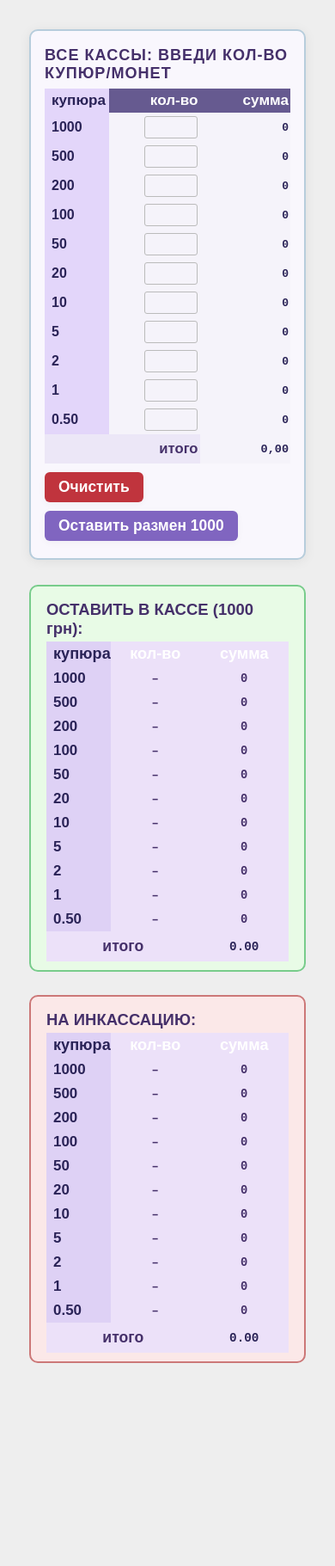
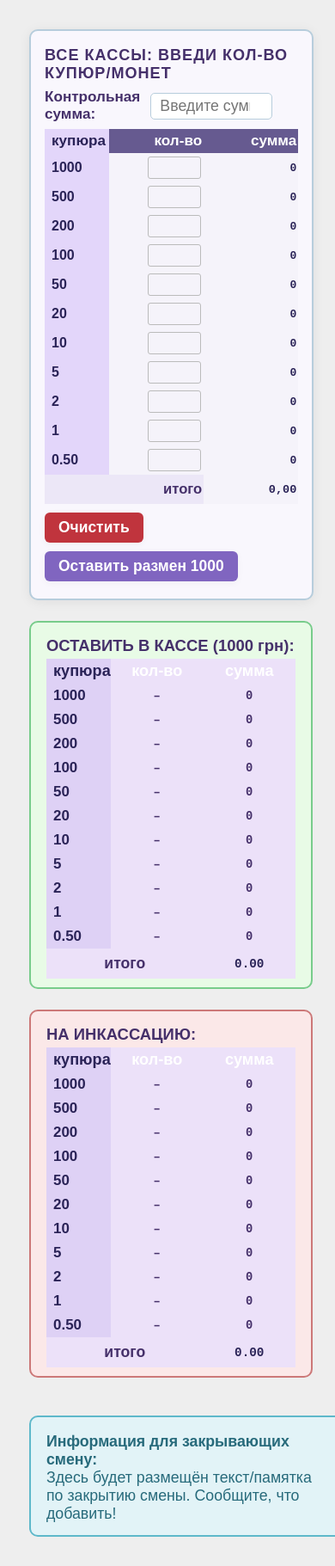
Before and after one commit to 057zanyato/kupur_calc_v2, a plain HTML site: page index.html in a window 390 px wide. Shown: the whole page at 86% size. Before the commit the page ends 1641 px from the top, so only its background shows below. Drawn offline with Linux system fonts and the light colour scheme.

Commit message:
Update index.html

```diff
--- a/index.html
+++ b/index.html
@@ -2,10 +2,10 @@
 <html lang="ru">
 <head>
   <meta charset="UTF-8">
-  <title>Размен 1000 — стрелки как надо!</title>
+  <title>Размен 1000 — итоговые таблицы справа</title>
   <style>
     body { background: #eeeeee; font-family: Arial, sans-serif; padding: 26px;}
-    .flex-row { display: flex; flex-wrap: wrap; gap: 44px; margin-bottom: 22px;}
+    .main-row { display: flex; flex-direction: row; gap: 38px; align-items: flex-start; margin-bottom: 0;}
     .block { background: #f9f7fd; border: 2px solid #b7cddc; border-radius: 10px; box-shadow: 0 2px 14px #0001; padding: 18px 16px 14px 16px; min-width: 330px; max-width: 420px; margin-bottom: 14px;}
     .block-title { font-size: 1.13em; font-weight: bold; color: #45306a; margin-bottom: 7px; letter-spacing: 1px;}
     table { width: 100%; border-collapse: collapse; font-size: 1em; table-layout: fixed;}
@@ -23,9 +23,8 @@
     .btn:hover { background: #4e3578;}
     .btn-clear { background: #c0343d;}
     .btn-clear:hover { background: #7f191e;}
-    .table-block { margin: 15px 0 0 0; padding: 16px 18px 10px 18px; border-radius: 10px; background: #ede6fa; border: 2px solid #a592c8; font-size: 1.06em; color: #45306a; min-width: 330px; max-width: 430px;}
+    .table-block { margin: 0 0 14px 0; padding: 16px 18px 10px 18px; border-radius: 10px; background: #ede6fa; border: 2px solid #a592c8; font-size: 1.06em; color: #45306a; min-width: 330px; max-width: 430px;}
     .table-title { font-size: 1.09em; font-weight: bold; margin-bottom: 4px; color: #45306a;}
-    @media (max-width: 900px) { .flex-row { flex-direction: column; gap: 12px;} .block { min-width: 220px; max-width: 99vw;} .table-block { min-width: 200px; max-width: 99vw;} }
     .table-block table td, .table-block table th { background: #ece1f9; text-align: center;}
     .table-block .nom { text-align: left; background: #ded1f5;}
     .table-block .sumcell { background: #ece1f9;}
@@ -35,11 +34,44 @@
     .table-block.red { background: #fbe8e8; border-color: #cc7878;}
     .info {margin-top:12px; background:#fff8e1; color:#805a00; border:1px solid #ffe082; border-radius:5px; padding:10px 15px;}
     .info b { color:#d08b00;}
+    .sum-input-row { display: flex; align-items: center; gap: 12px; margin-bottom: 7px;}
+    .sum-input-label { font-size: 1.07em; color: #45306a; font-weight: bold;}
+    .sum-input-field { width: 120px; font-size: 1.11em; border: 1px solid #b7cddc; border-radius: 5px; padding: 4px 10px; text-align: right; }
+    .sum-compare { font-size: 1.06em; color: #45306a; margin-left: 18px; }
+    .sum-compare-ok { color: #278252; font-weight: bold;}
+    .sum-compare-err { color: #c0343d; font-weight: bold;}
+    .side-tables-col { display: flex; flex-direction: column; gap: 14px; min-width: 330px; max-width: 430px;}
+    .bottom-info-block {
+      margin-top: 30px;
+      background: #e2f3f7;
+      border: 2px solid #5eb8ca;
+      border-radius: 10px;
+      padding: 18px 18px 14px 18px;
+      font-size: 1.11em;
+      color: #276a7b;
+      min-width: 330px; max-width: 640px;
+    }
+    @media (max-width: 1200px) {
+      .main-row { flex-direction: column; gap: 16px;}
+      .side-tables-col { flex-direction: row; gap: 18px; margin-bottom: 0;}
+      .table-block { min-width: 200px; max-width: 99vw;}
+      .block { min-width: 220px; max-width: 99vw;}
+    }
+    @media (max-width: 800px) {
+      .main-row { flex-direction: column; gap: 10px;}
+      .side-tables-col { flex-direction: column; gap: 10px;}
+    }
   </style>
 </head>
 <body>
+  <div class="main-row">
     <div class="block">
       <div class="block-title">ВСЕ КАССЫ: ВВЕДИ КОЛ-ВО КУПЮР/МОНЕТ</div>
+      <div class="sum-input-row">
+        <label for="expectedTotal" class="sum-input-label">Контрольная сумма:</label>
+        <input type="number" id="expectedTotal" class="sum-input-field" min="0" placeholder="Введите сумму">
+        <span class="sum-compare" id="compareResult"></span>
+      </div>
       <table id="allTable">
         <thead>
           <tr>
@@ -62,7 +94,7 @@
       </div>
       <div id="infoBlock" class="info" style="display:none;"></div>
     </div>
-  <div class="flex-row">
+    <div class="side-tables-col">
       <div class="table-block green">
         <div class="table-title" id="kasTitle">ОСТАВИТЬ В КАССЕ (1000 грн):</div>
         <table>
@@ -101,6 +133,11 @@
           </tfoot>
         </table>
       </div>
+    </div>
+  </div>
+  <div class="bottom-info-block" id="bottomInfo">
+    <b>Информация для закрывающих смену:</b><br>
+    Здесь будет размещён текст/памятка по закрытию смены. Сообщите, что добавить!
   </div>
   <script>
     // Номиналы: от мелких к крупным
@@ -161,6 +198,7 @@
       });
       document.getElementById('allTotal').textContent = formatSum(sum);
       clearResults();
+      compareWithExpected(sum);
     }
     function clearResults() {
       for (let i = 0; i < denominations.length; ++i) {
@@ -176,11 +214,12 @@
     }
     document.getElementById('clearAll').onclick = () => {
       allInputs.forEach(inp => inp.value = '');
+      document.getElementById('expectedTotal').value = '';
       recountAll();
     };
     allInputs.forEach(inp => inp.addEventListener('input', recountAll));
 
-    // Стрелки: теперь ↑ — вверх по таблице, ↓ — вниз (по DOM, как пользователь ожидает!)
+    // Стрелки: ↑ — вверх по таблице, ↓ — вниз (по DOM, как пользователь ожидает!)
     function enableArrows(inputs) {
       inputs.forEach((inp, idx, arr) => {
         inp.addEventListener('keydown', e => {
@@ -196,6 +235,41 @@
       });
     }
     enableArrows(allInputs);
+
+    // Сравнение с контрольной суммой
+    function compareWithExpected(currentSum) {
+      const input = document.getElementById('expectedTotal');
+      const marker = document.getElementById('compareResult');
+      let val = input.value.trim();
+      if (!val) {
+        marker.textContent = '';
+        marker.className = 'sum-compare';
+        return;
+      }
+      let expected = parseFloat(val.replace(',', '.'));
+      if (isNaN(expected)) {
+        marker.textContent = 'Некорректное число';
+        marker.className = 'sum-compare sum-compare-err';
+        return;
+      }
+      let diff = Math.round((currentSum - expected) * 100) / 100;
+      if (Math.abs(diff) < 0.01) {
+        marker.textContent = 'Совпадает ✔';
+        marker.className = 'sum-compare sum-compare-ok';
+      } else {
+        marker.textContent = `Не совпадает: ${formatSum(currentSum)} ≠ ${formatSum(expected)}`;
+        marker.className = 'sum-compare sum-compare-err';
+      }
+    }
+    document.getElementById('expectedTotal').addEventListener('input', () => {
+      let sum = 0;
+      allInputs.forEach((input, idx) => {
+        const domIdx = parseInt(input.getAttribute('data-idx'), 10);
+        const count = Math.max(0, parseInt(input.value, 10) || 0);
+        sum += count * denominations[domIdx].value;
+      });
+      compareWithExpected(sum);
+    });
 
     // Размен снизу вверх, с перебором сверх 1000 если ровно нельзя
     function makeChangeSmallToLargeOrOver(nominals, counts, targetSum) {
@@ -240,7 +314,6 @@
       let countsSmallToLarge = Array(denominations.length);
       let nominalsSmallToLarge = Array(denominations.length);
       for (let i = 0; i < denominations.length; ++i) {
-        // data-idx=0 — это 0.5, ... data-idx=denominations.length-1 — это 1000
         let idx = domIdxs.indexOf(i);
         countsSmallToLarge[i] = counts[idx];
         nominalsSmallToLarge[i] = denominations[i].value;
```
Lines whose indentation alone changed are shown as unchanged.
